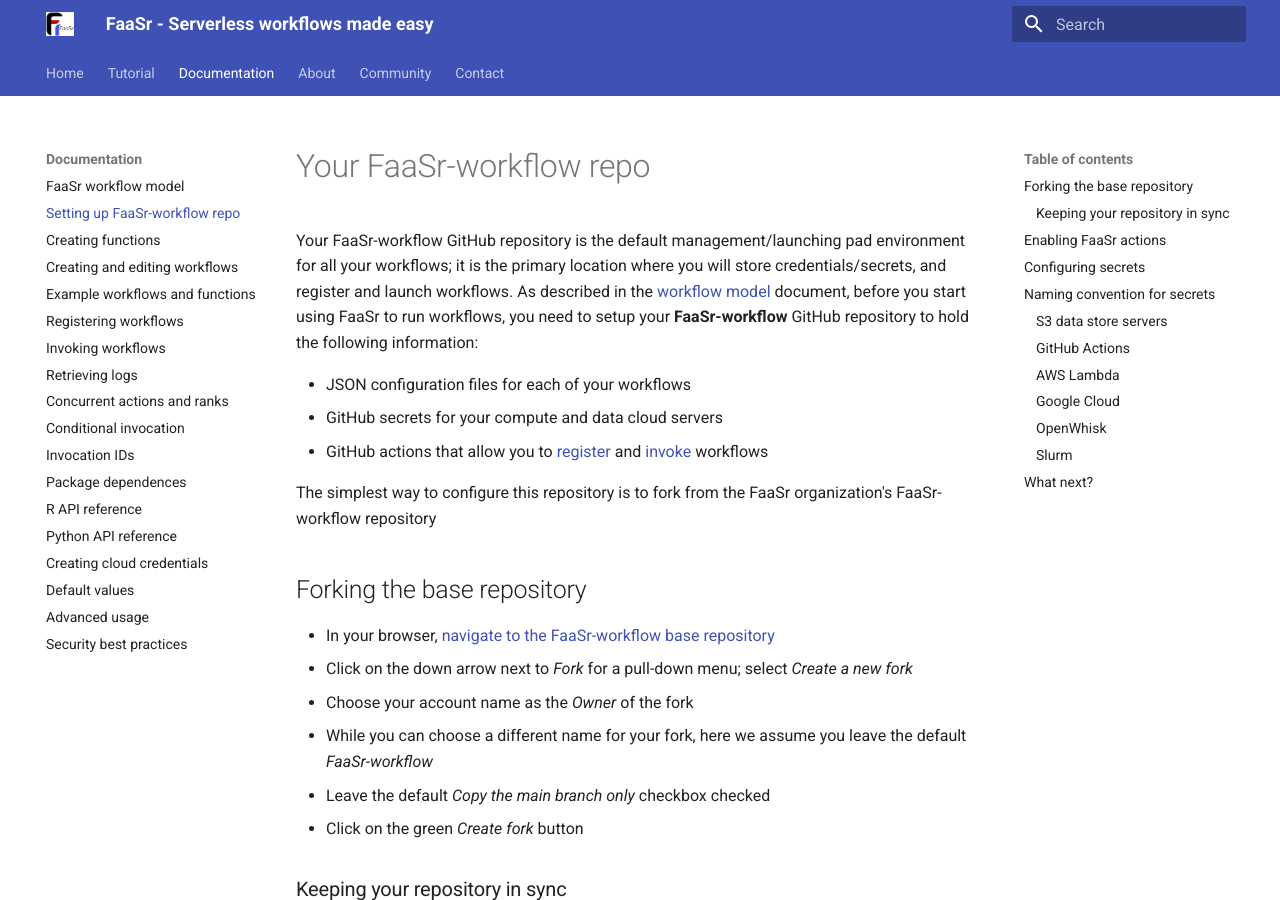
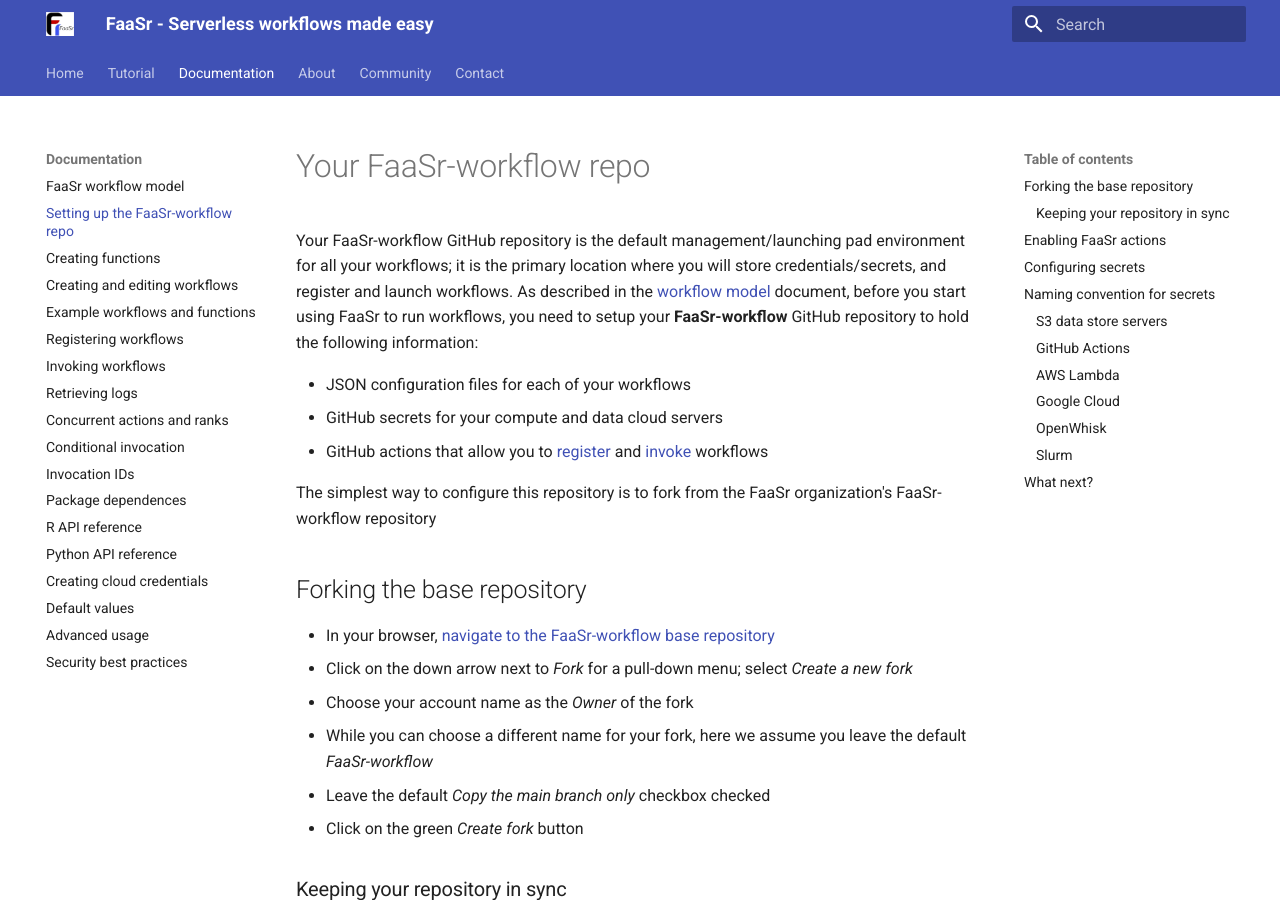
Before and after one commit to nolcut/FaaSr-Docs, an MkDocs documentation site: the page built from docs/workflow_repo.md, in a window 1280 px wide and 900 px high. Built offline with MkDocs 1.6.1 and Material for MkDocs 9.7.7, drawn with Linux system fonts in a browser that asks for light colours.

Commit message:
Setting up the FaaSr-workflow repo

```diff
--- a/mkdocs.yml
+++ b/mkdocs.yml
@@ -10,7 +10,7 @@ nav:
   - 'Tutorial': 'tutorial.md'
   - 'Documentation':
     - 'FaaSr workflow model': 'prog_model.md'
-    - 'Setting up FaaSr-workflow repo': 'workflow_repo.md'
+    - 'Setting up the FaaSr-workflow repo': 'workflow_repo.md'
     - 'Creating functions': 'functions.md'
     - 'Creating and editing workflows': 'workflows.md'
     - 'Example workflows and functions': 'functionexamples.md'
```
